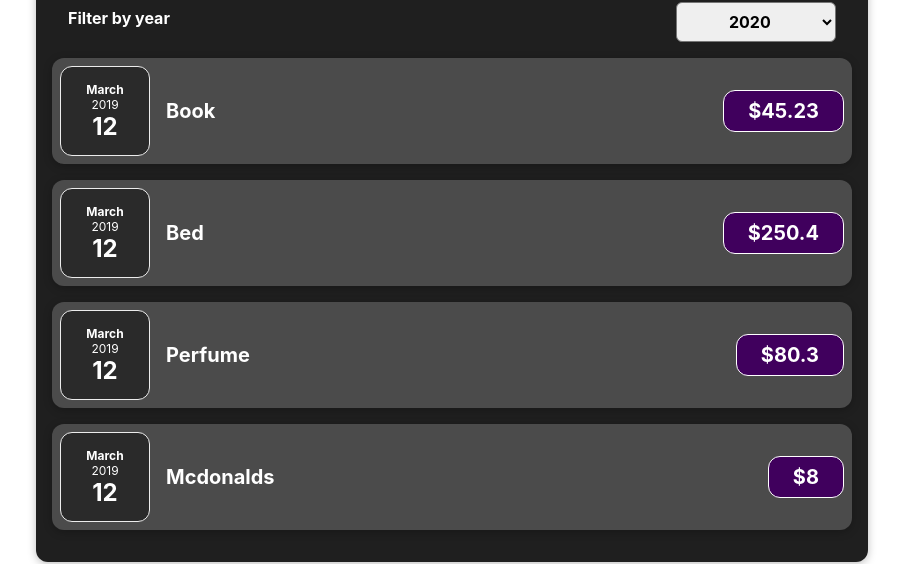
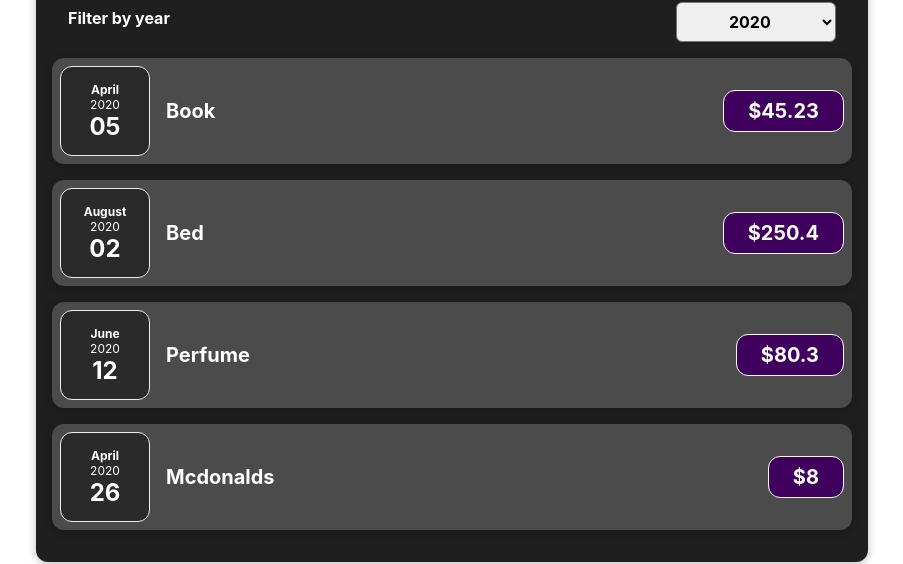
Before and after one commit to rudkevych/expenses-app, a React (Create React App) app: page / in a window 1280 px wide. Shown: the part 346-910 px from the top of the page, without its empty margins (188-1091 px from the left). Built offline with nearby package versions, Linux system fonts and the light colour scheme.

Commit message:
date fix

```diff
--- a/src/components/Expenses/ExpenseDate.js
+++ b/src/components/Expenses/ExpenseDate.js
@@ -1,11 +1,15 @@
 import './ExpenseDate.css';
 
 const ExpenseDate = (props) => {
+    const month = props.date.toLocaleString('en-US', { month: 'long' });
+    const day = props.date.toLocaleString('en-US', { day: '2-digit' });
+    const year = props.date.getFullYear();
+
     return (
         <div className='expense-date'>
-            <div className='expense-date__month'>March</div>
-            <div className='expense-date__year'>2019</div>
-            <div className='expense-date__day'>12</div>
+            <div className='expense-date__month'>{month}</div>
+            <div className='expense-date__year'>{year}</div>
+            <div className='expense-date__day'>{day}</div>
         </div>
     )
 }
--- a/src/components/Expenses/ExpenseItem.js
+++ b/src/components/Expenses/ExpenseItem.js
@@ -5,7 +5,7 @@ import Card from '../UI/Card';
 const ExpenseItem = (props) => {
     return (
         <Card className='expense-item'>
-            <ExpenseDate/>
+            <ExpenseDate date={props.date}/>
             <div className='expense-item__description'>
                 <h2>{props.title}</h2>
                 <div className='expense-item__price'>${props.amount}</div>
--- a/src/components/Expenses/Expenses.js
+++ b/src/components/Expenses/Expenses.js
@@ -20,6 +20,7 @@ const Expenses = (props) => {
                     key={expense.id}
                     title={expense.title}
                     amount={expense.amount}
+                    date={expense.date}
                 />)}
         </Card>
     )
```
